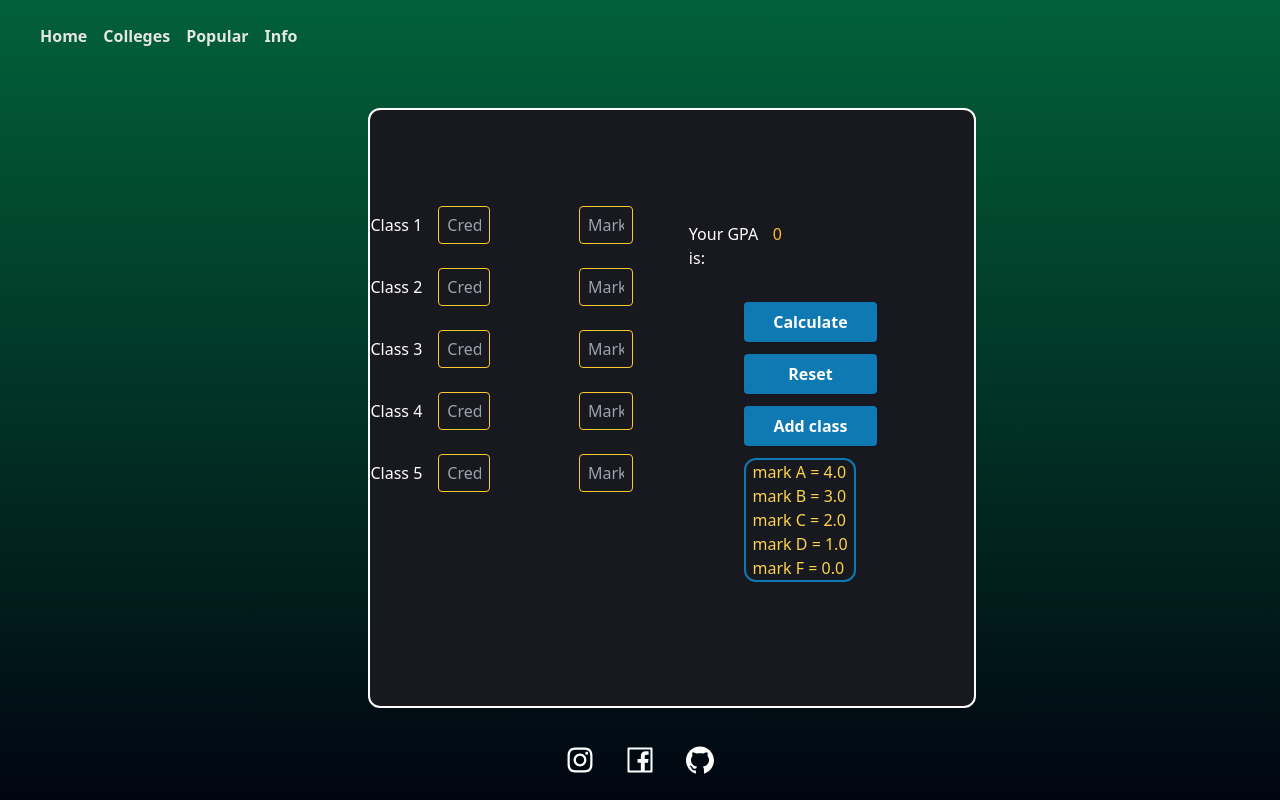
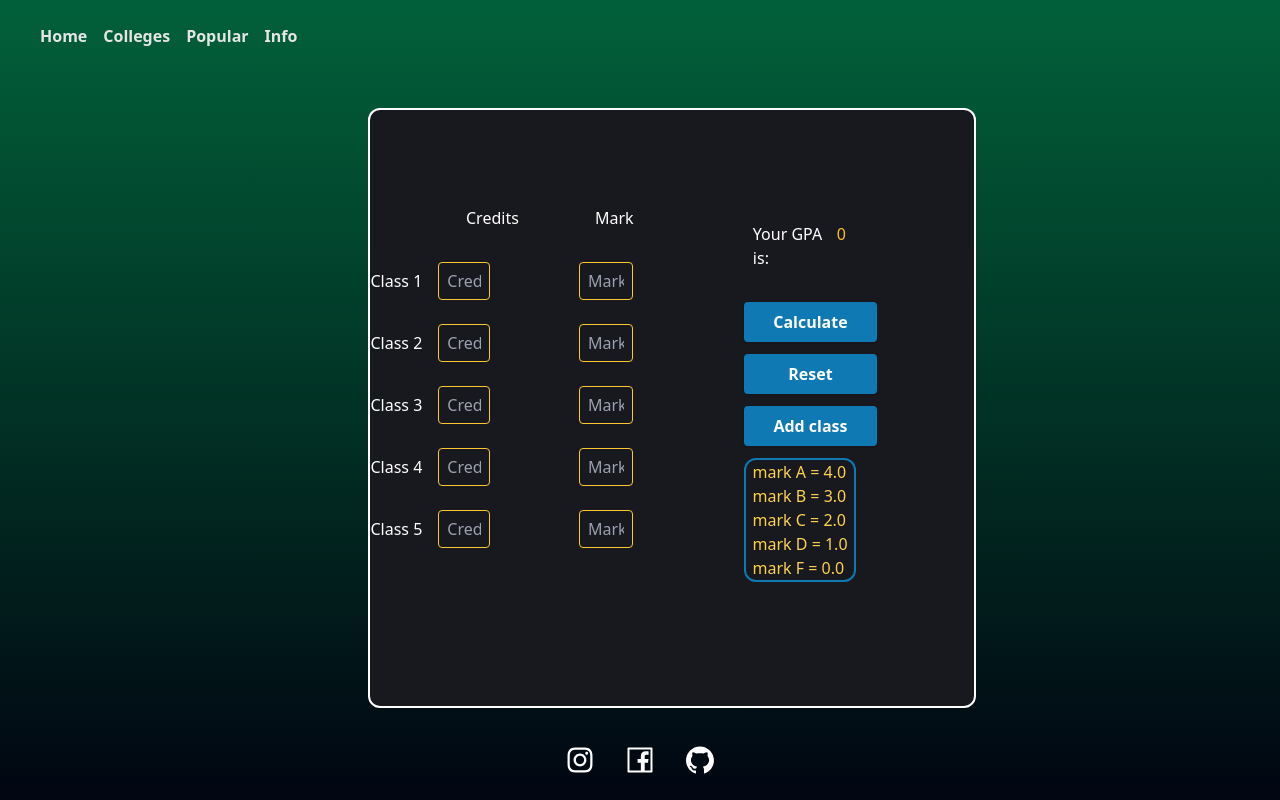
Before and after one commit to mxstruts/gpa-calculator, a Next.js app: page / in a window 1280 px wide. Built offline with nearby package versions, Linux system fonts and the light colour scheme.

Commit message:
Added Labels Mark and Class

```diff
--- a/Components/Form.js
+++ b/Components/Form.js
@@ -55,6 +55,7 @@ function Form() {
         <div className="bg-[#18181F] rounded-xl h-[600px] w-1/2 mt-[100px]  m-[auto] flex space-x-1  justify-center pt-[4rem] border-white border-2">
             <div className="pt-8">
                 <form className="w-full max-w-sm ">
+                    <p className="flex ml-24 mb-8">Credits</p>
                     <div className="md:flex md:items-center mb-6">
                         <div className="md:w-1/3">
                             <label htmlFor="inline-full-name">Class 1</label>
@@ -76,7 +77,6 @@ function Form() {
                             />
                         </div>
                     </div>
-
                     <div className="md:flex md:items-center mb-6">
                         <div className="md:w-1/3">
                             <label htmlFor="inline-full-name">Class 2</label>
@@ -98,7 +98,6 @@ function Form() {
                             />
                         </div>
                     </div>
-
                     <div className="md:flex md:items-center mb-6">
                         <div className="md:w-1/3">
                             <label htmlFor="inline-full-name">Class 3</label>
@@ -120,7 +119,6 @@ function Form() {
                             />
                         </div>
                     </div>
-
                     <div className="md:flex md:items-center mb-6">
                         <div className="md:w-1/3">
                             <label htmlFor="inline-full-name">Class 4</label>
@@ -142,7 +140,6 @@ function Form() {
                             />
                         </div>
                     </div>
-
                     <div className="md:flex md:items-center mb-6">
                         <div className="md:w-1/3">
                             <label htmlFor="inline-full-name">Class 5</label>
@@ -192,6 +189,7 @@ function Form() {
                 </form>
             </div>
             <div className="pt-8">
+                <p className="flex ml-4 mb-8">Mark</p>
                 <form className="w-full max-w-sm">
                     <div className="md:flex md:items-center mb-6">
                         <div className="md:w-1/3">
@@ -357,7 +355,7 @@ function Form() {
                     </ul>
                 </div>
             </div>
-            <div className="relative pt-12 right-48 h-3 w-36 flex space-x-3">
+            <div className="relative pt-12 right-32 h-3 w-36 flex space-x-3">
                 <p>Your GPA is:</p> <p className="text-amber-400">{totalGpa}</p>
             </div>
         </div>
```
Also changed, not shown: public/flavicon.png (added).
